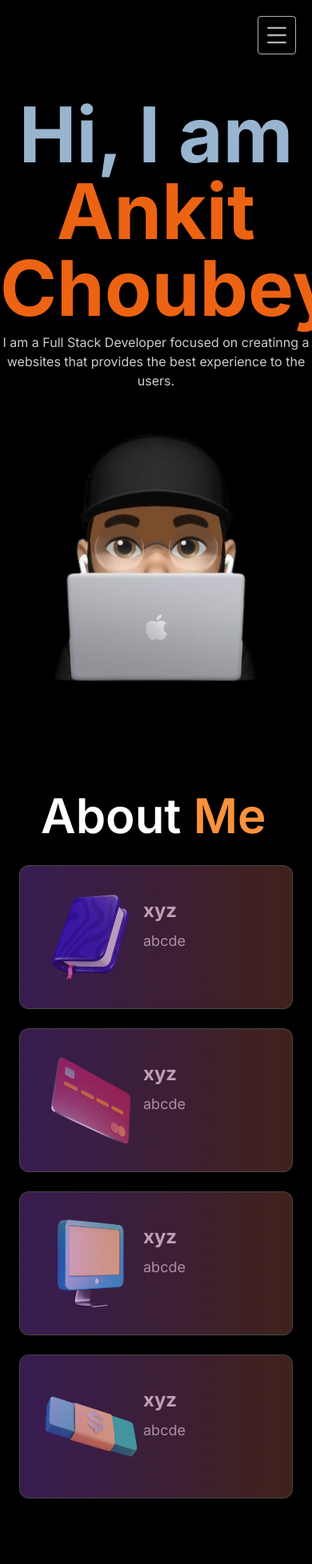
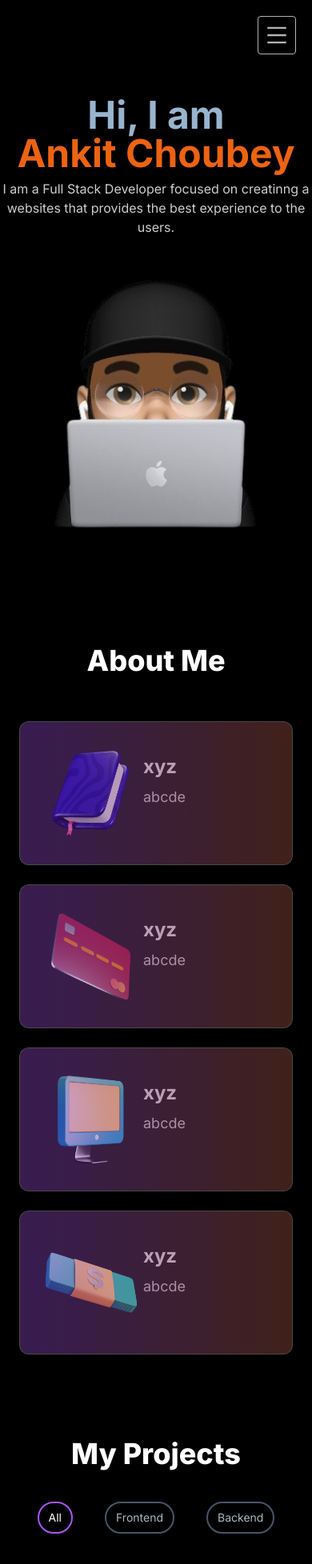
Before and after one commit to ankitchoubeyy/portfolio, a Next.js app: page / in a window 390 px wide. Shown: the top 1956 px of the page at 80% size. Built offline with nearby package versions, Linux system fonts and the light colour scheme.

Commit message:
imporove responsiveness

```diff
--- a/src/components/About.tsx
+++ b/src/components/About.tsx
@@ -10,12 +10,11 @@ import finance from "../assets/finance.png";
 function About() {
   return (
     <div className="max-w-[1200px] mx-auto px-6 md:px-0" id="about">
-
-    <h1 className="text-6xl max-w-[320px] mx-auto font-semibold p-4 mb-4 text-white">About <span className="text-orange-400">Me</span></h1>
-
+      \
+      <h2 className="text-white mb-14 text-center font-extrabold text-4xl md:text-5xl  ">
+        About Me
+      </h2>
       <div className="grid md:grid-cols-8 gap-6 place-items-center">
-
-
         <div className="w-full md:col-span-5 relative bg-white/10 background-blur-lg border border-white/20 rounded-xl overflow-hidden">
           <div className="absolute inset-0 bg-gradient-to-r from-orange-700 via-purple-700 to-orange-800 opacity-30 animate-gradient-xy"></div>
           <div className="flex flex-row p-6">
@@ -28,7 +27,7 @@ function About() {
         </div>
 
         <div className="w-full md:col-span-3 relative bg-white/10 background-blur-lg border border-white/20 rounded-xl overflow-hidden">
-        <div className="absolute inset-0 bg-gradient-to-r from-orange-700 via-purple-700 to-orange-800 opacity-30 animate-gradient-xy"></div>
+          <div className="absolute inset-0 bg-gradient-to-r from-orange-700 via-purple-700 to-orange-800 opacity-30 animate-gradient-xy"></div>
           <div className="flex flex-row p-6">
             <Image src={card} alt="book" className="w-auto h-[130px]" />
             <div className="flex flex-col mt-4">
@@ -39,7 +38,7 @@ function About() {
         </div>
 
         <div className="w-full md:col-span-3 relative bg-white/10 background-blur-lg border border-white/20 rounded-xl overflow-hidden">
-        <div className="absolute inset-0 bg-gradient-to-r from-orange-700 via-purple-700 to-orange-800 opacity-30 animate-gradient-xy"></div>
+          <div className="absolute inset-0 bg-gradient-to-r from-orange-700 via-purple-700 to-orange-800 opacity-30 animate-gradient-xy"></div>
           <div className="flex flex-row p-6">
             <Image src={pc} alt="book" className="w-auto h-[130px]" />
             <div className="flex flex-col mt-4">
@@ -50,7 +49,7 @@ function About() {
         </div>
 
         <div className="w-full md:col-span-5 relative bg-white/10 background-blur-lg border border-white/20 rounded-xl overflow-hidden">
-        <div className="absolute inset-0 bg-gradient-to-r from-orange-700 via-purple-700 to-orange-800 opacity-30 animate-gradient-xy"></div>
+          <div className="absolute inset-0 bg-gradient-to-r from-orange-700 via-purple-700 to-orange-800 opacity-30 animate-gradient-xy"></div>
           <div className="flex flex-row p-6">
             <Image src={finance} alt="book" className="w-auto h-[130px]" />
             <div className="flex flex-col mt-4">
--- a/src/components/Hero.tsx
+++ b/src/components/Hero.tsx
@@ -11,7 +11,7 @@ function Hero() {
   return (
     <div className="py-24 relative overflow-clip">
       <div>
-      <div className="text-8xl font-bold text-center">
+      <div className="text-5xl md:text-8xl font-bold text-center px-2">
         <h1 className="text-[#98B4CE]">Hi, I am</h1>
         <h1 className="text-[#ec6313]">Ankit Choubey</h1>
       </div>
--- a/src/components/ProjectSection.jsx
+++ b/src/components/ProjectSection.jsx
@@ -79,7 +79,7 @@ function ProjectsSection() {
         className="px-4 py-6 md:px-12 text-white py-18 mt-20"
         id="portfolio"
       >
-        <h2 className="text-white text-center font-extrabold text-5xl">
+        <h2 className="text-white text-center font-extrabold text-4xl md:text-5xl">
           My Projects
         </h2>
         <div className="flex text-white flex-row justify-center items-center text-2xl gap-10 mt-10">
--- a/src/components/ProjectTag.jsx
+++ b/src/components/ProjectTag.jsx
@@ -6,7 +6,7 @@ function ProjectTag({ tag, onClick, isSelected }) {
     : "text-[#ADB7BE] border-slate-600 hover:border-white";
   return (
     <button
-      className={`${buttonStyles} rounded-full border-2  px-6 py-3 text-xl cursor-pointer`}
+      className={`${buttonStyles} rounded-full border-2  px-3 md:px-6 py-2 md:py-3 text-sm md:text-xl cursor-pointer`}
       onClick={() => onClick(tag)}
     >
       {tag}
--- a/src/components/Skills.tsx
+++ b/src/components/Skills.tsx
@@ -41,11 +41,11 @@ function Skills() {
     <div className="py-5">
       <div className="text-white mx-auto p-8 text-center">
         <h2 className="text-6xl font-bold mb-4 pb-6">What i Do?</h2>
-        <div className="grid grid-cols-2 gap-6 md:grid-cols-4 place-items-center">
+        <div className="grid grid-cols-2 gap-1 md:gap-6 md:grid-cols-4 place-items-center">
           {skillsIcons.map((skill, index) => (
             <div
               key={index}
-              className="h-[160px]  w-[200px]  mb-4 flex flex-col justify-between items-center bg-white/10 p-4 rounded-xl"
+              className="h-[130px] md:h-[180px]  w-[140px] md:w-[200px]  mb-4 flex flex-col justify-between items-center bg-white/10 p-4 rounded-xl"
             >
               {skill.icon}
               <p className="mt-2">{skill.label}</p>
```
